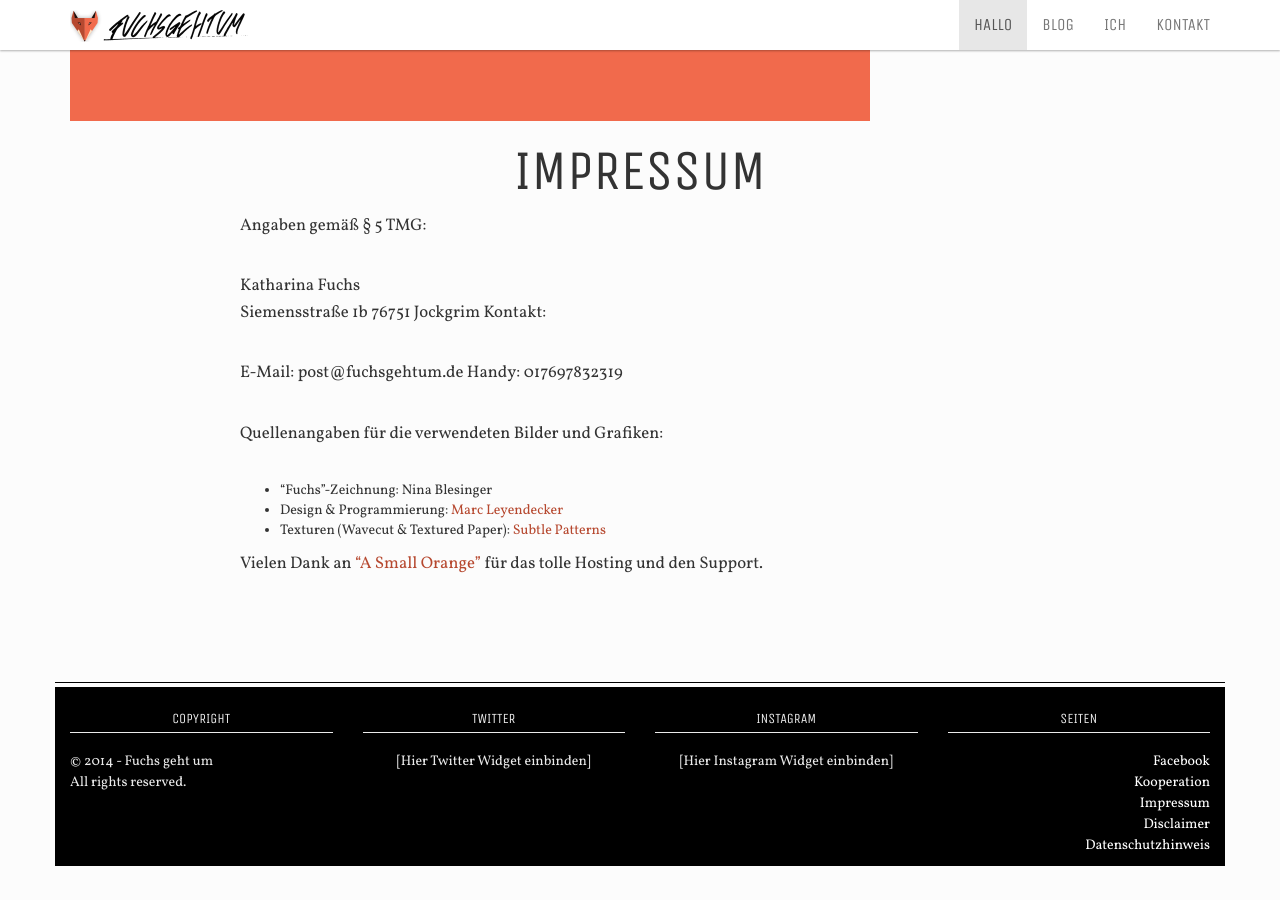
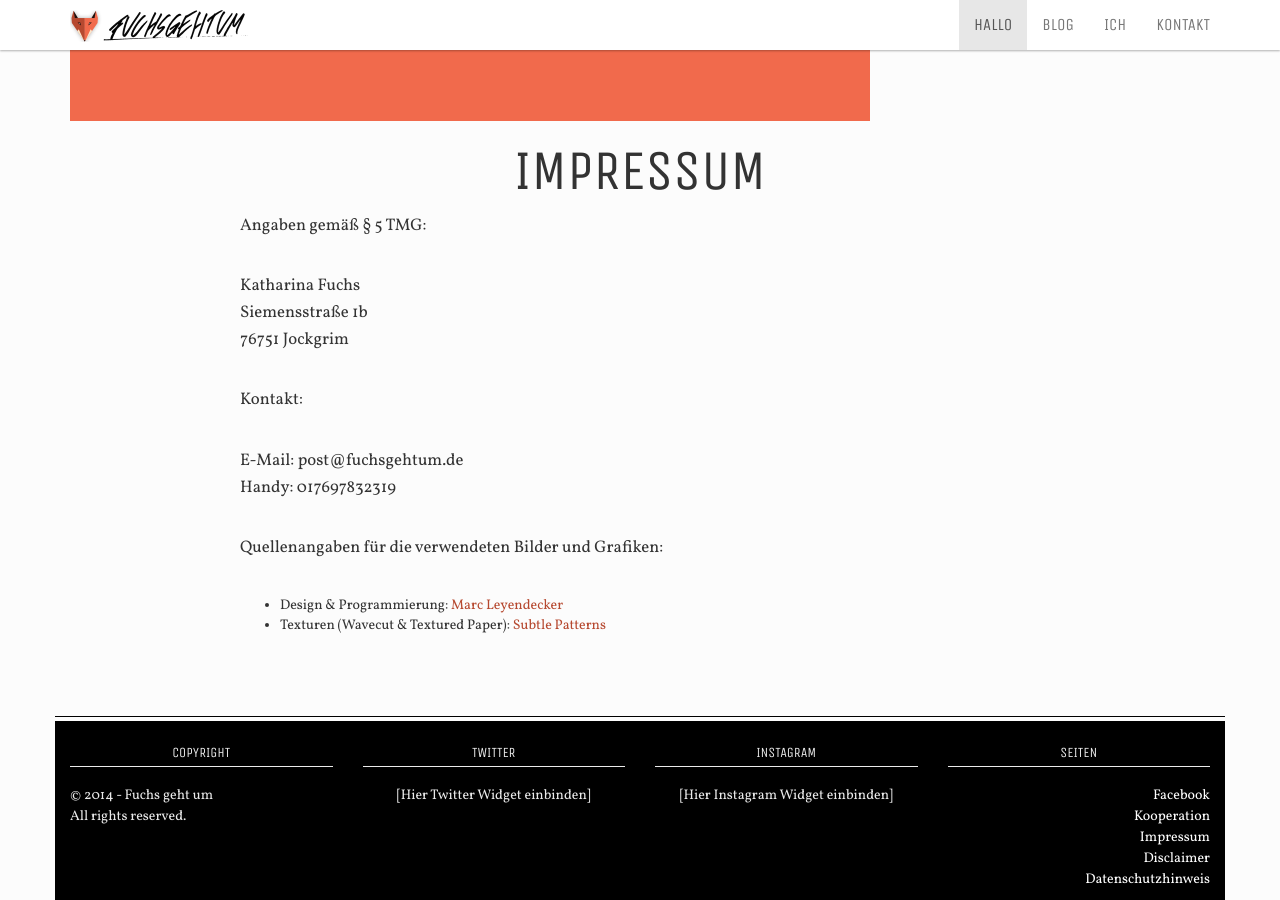
Before and after one commit to katharinafuchs/katharinafuchs.github.io, a Jekyll site: the page built from impressum.md, in a window 1280 px wide and 900 px high, scrolled down 477 px. Built offline with Jekyll 4.4.1, drawn with Linux system fonts in a browser that asks for light colours; before the commit the page ends 1343 px from its top, so only the background shows below that.

Commit message:
changed impress

```diff
--- a/impressum.md
+++ b/impressum.md
@@ -9,6 +9,7 @@
 Katharina Fuchs
 Siemensstraße 1b
 76751 Jockgrim
+
 Kontakt:
 
 E-Mail:  post@fuchsgehtum.de
@@ -16,8 +17,5 @@
 
 Quellenangaben für die verwendeten Bilder und Grafiken:
 
-* "Fuchs"-Zeichnung: Nina Blesinger
 * Design & Programmierung: [Marc Leyendecker](http://www.marcleyendecker.com)
 * Texturen (Wavecut & Textured Paper): [Subtle Patterns](http://subtlepatterns.com/)
-
-Vielen Dank an ["A Small Orange"](http://asmallorange.com/) für das tolle Hosting und den Support.
```
